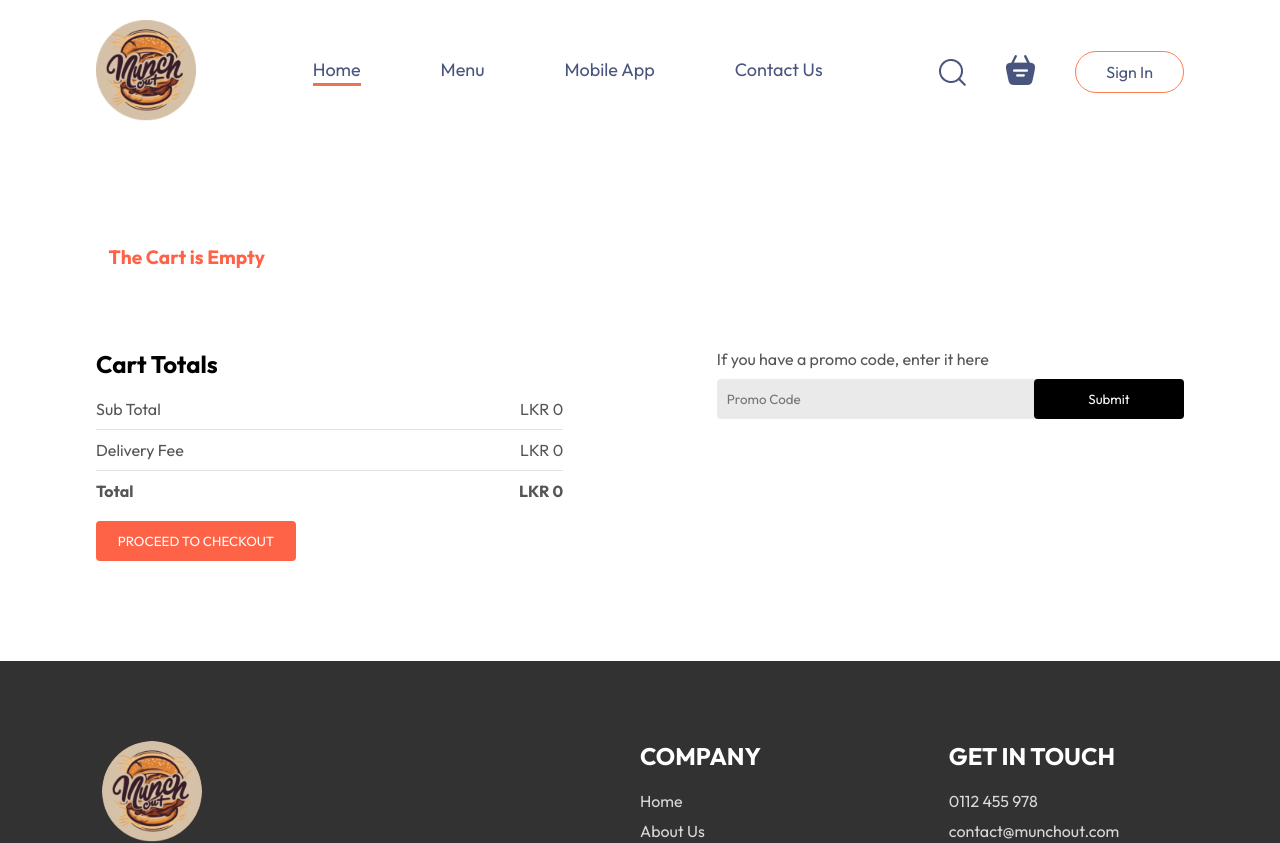
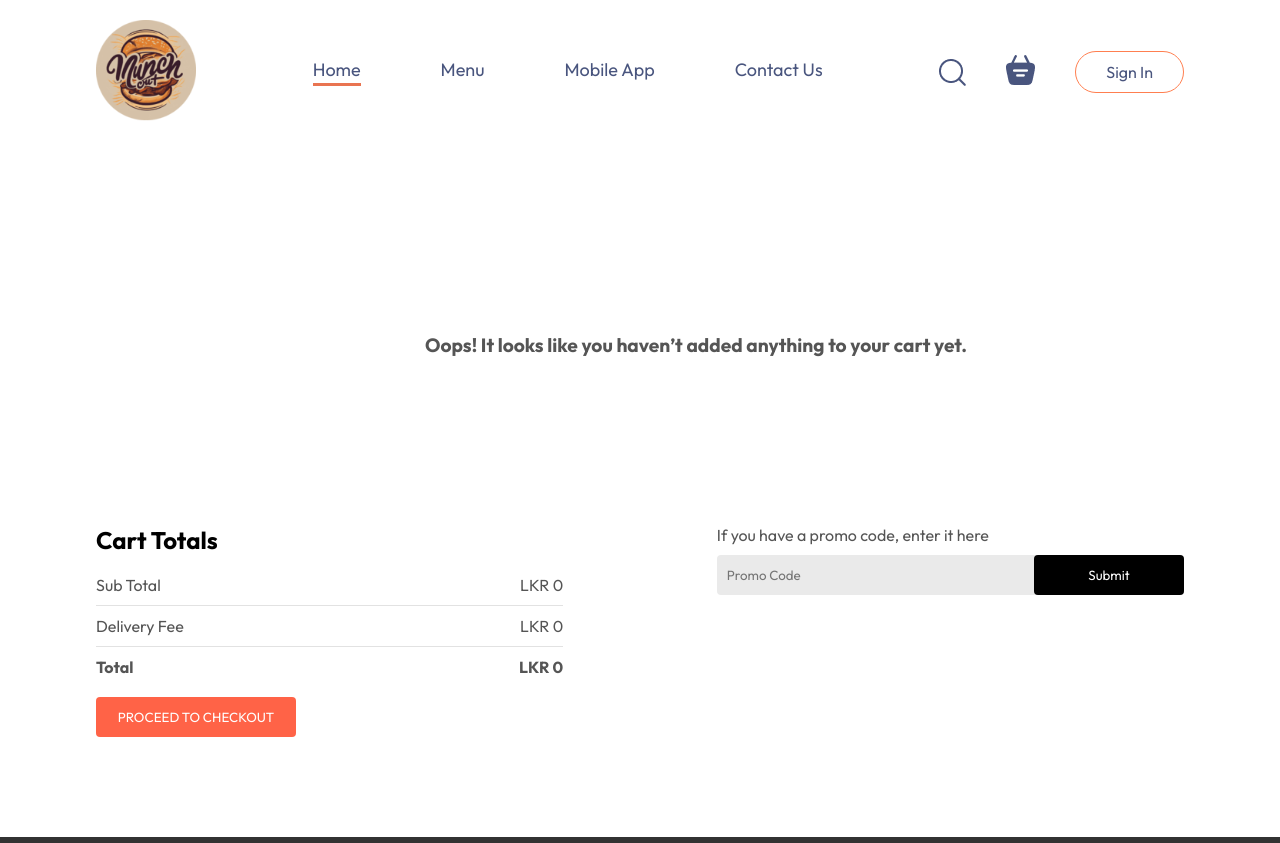
Before and after one commit to GeethakaSankalpa/Munch-Out, a React (Vite) app in the folder frontend/: page /cart in a window 1280 px wide. Shown: the top 843 px of the page. Built offline with nearby package versions, Linux system fonts and the light colour scheme.

Commit message:
Update cart properties

```diff
--- a/frontend/src/pages/Cart/Cart.css
+++ b/frontend/src/pages/Cart/Cart.css
@@ -7,7 +7,7 @@
     grid-template-columns: 1fr 1.5fr 1fr 1fr 1fr 0.5fr;
     align-items: center;
     text-align: center;
-    color: tomato;
+    color: #555;
     font-size: max(1vw, 12px);
 }
 
@@ -23,14 +23,17 @@
     align-items: center;
     height: 100%;
     text-align: center;
+    min-height: 200px;
+    width: max(10vh, 1200px)
 }
+
 
 .cart-items-item {
     margin: 10px 0;
     color: black;
     font-size: max(1vw, 15px);
     display: grid;
-    grid-template-columns: 1fr 2fr 1fr 1fr 1fr auto; /* Adjusted column sizes */
+    grid-template-columns: 1fr 1.5fr 1fr 1fr 1fr 0.5fr; /* Adjusted column sizes */
     align-items: center;
     text-align: center;
     padding: 10px; /* Added padding for better spacing */
@@ -129,6 +132,11 @@
     border: none;
     color: white;
     border-radius: 4px;
+    cursor: pointer;
+}
+
+.cart-promo-code-input button:hover{
+    background-color: #454545;
 }
 
 @media (max-width:750px) {
--- a/frontend/src/pages/Cart/Cart.jsx
+++ b/frontend/src/pages/Cart/Cart.jsx
@@ -15,22 +15,19 @@ const Cart = () => {
         <div className="cart-items-title">
           {isCartEmpty ? (
             <div className='cart-items-empty'>
-              <h2>The Cart is Empty</h2>
+              <h2> Oops! It looks like you haven’t added anything to your cart yet. </h2>
             </div>
           ) : (
             <>
-
               <h2>Items</h2>
               <h2>Title</h2>
               <h2>Price</h2>
               <h2>Quantity</h2>
               <h2>Total</h2>
               <h2>Remove</h2>
-
-
-
             </>
           )}
+        </div>
         {food_list.map((item) => {
           if (cartItems[item._id] > 0) {
             return (
@@ -42,29 +39,28 @@ const Cart = () => {
                 <p>LKR {item.price * cartItems[item._id]}</p>
                 <p onClick={() => removeFromCart(item._id)} className='remove-cross'>x</p>
               </div>
-              )
+            );
           }
           return null; // In case the quantity is not greater than zero
         })}
-        </div>
 
         <div className="cart-bottom">
           <div className="cart-total">
-            <h2>Cart Totals</h2>
+            <h2> Cart Totals </h2>
             <div>
               <div className='cart-total-details'>
-                <p>Sub Total</p>
+                <p> Sub Total</p>
                 <p>LKR {getTotalCartAmount()}</p>
               </div>
               <hr />
               <div className='cart-total-details'>
-                <p>Delivery Fee</p>
-                <p>LKR {getTotalCartAmount() === 0 ? 0 : 2}</p>
+                <p> Delivery Fee</p>
+                <p>LKR {getTotalCartAmount() === 0 ? 0 : 100}</p>
               </div>
               <hr />
               <div className='cart-total-details'>
                 <b>Total</b>
-                <b>LKR {getTotalCartAmount() === 0 ? 0 : getTotalCartAmount() + 2}</b>
+                <b>LKR {getTotalCartAmount() === 0 ? 0 : getTotalCartAmount() + 100}</b>
               </div>
             </div>
             <button onClick={() => navigate('/order')}>PROCEED TO CHECKOUT</button>
```
Lines whose indentation alone changed are shown as unchanged.
